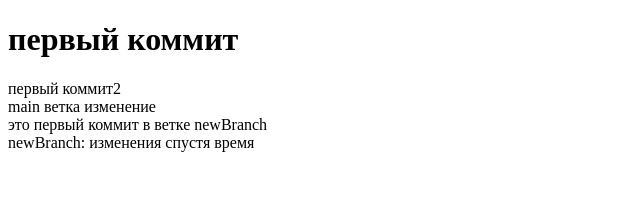
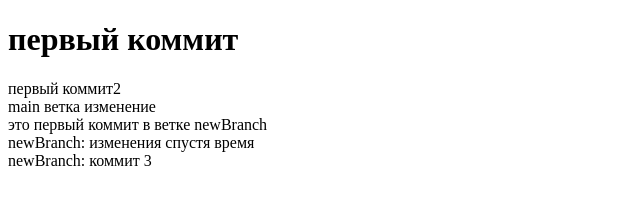
Before and after one commit to denis88k/testGitLens, a plain HTML site: page Index.html in a window 1280 px wide. Shown: the whole page, without its empty margins (0-640 px from the left). Drawn offline with Linux system fonts and the light colour scheme.

Commit message:
newBranch: коммит 3

```diff
--- a/Index.html
+++ b/Index.html
@@ -14,6 +14,8 @@
   <div>это первый коммит в ветке newBranch</div>
 
   <div>newBranch: изменения спустя время</div>
+
+  <div>newBranch: коммит 3</div>
 </body>
 
 </html>
```
